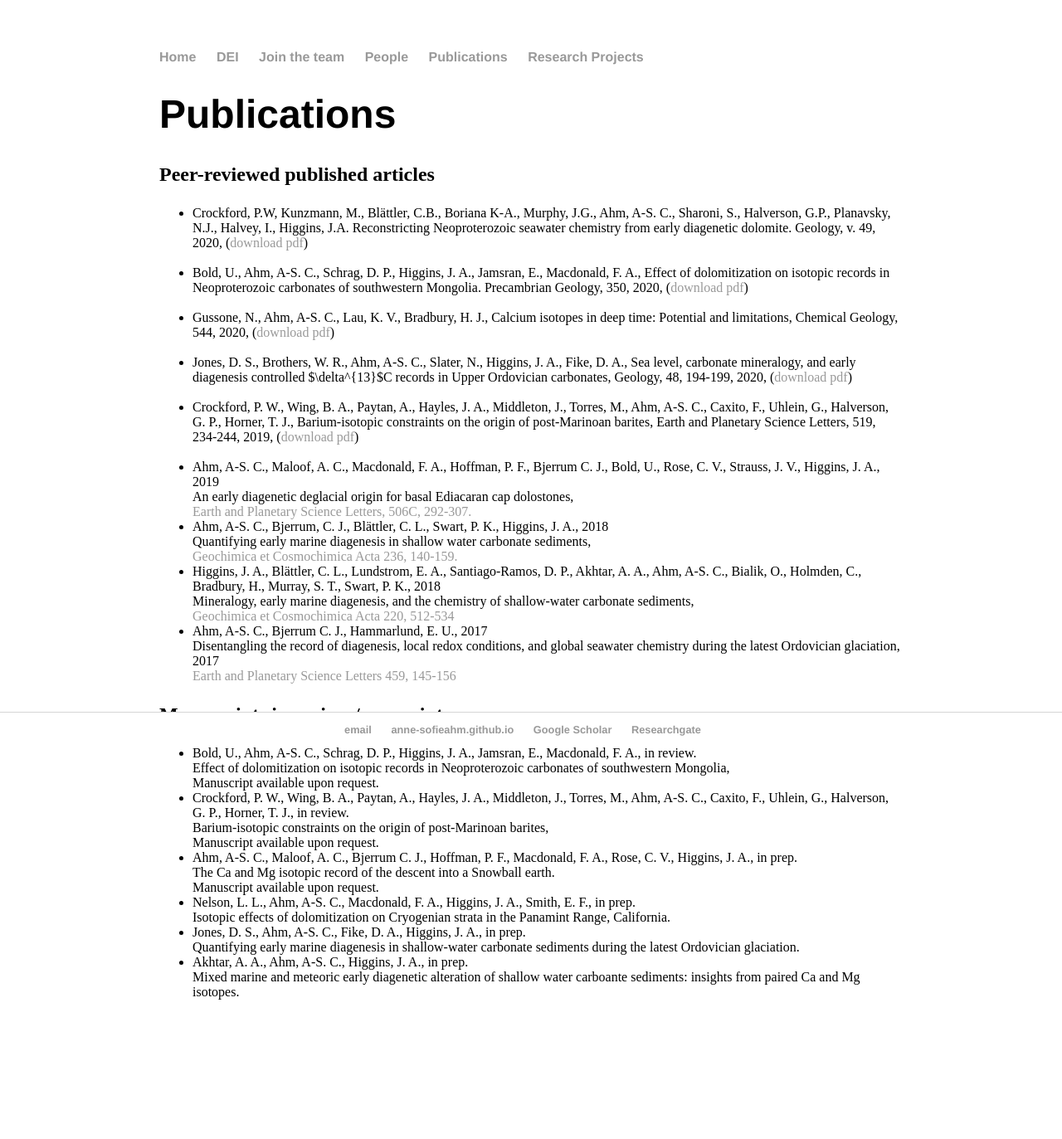
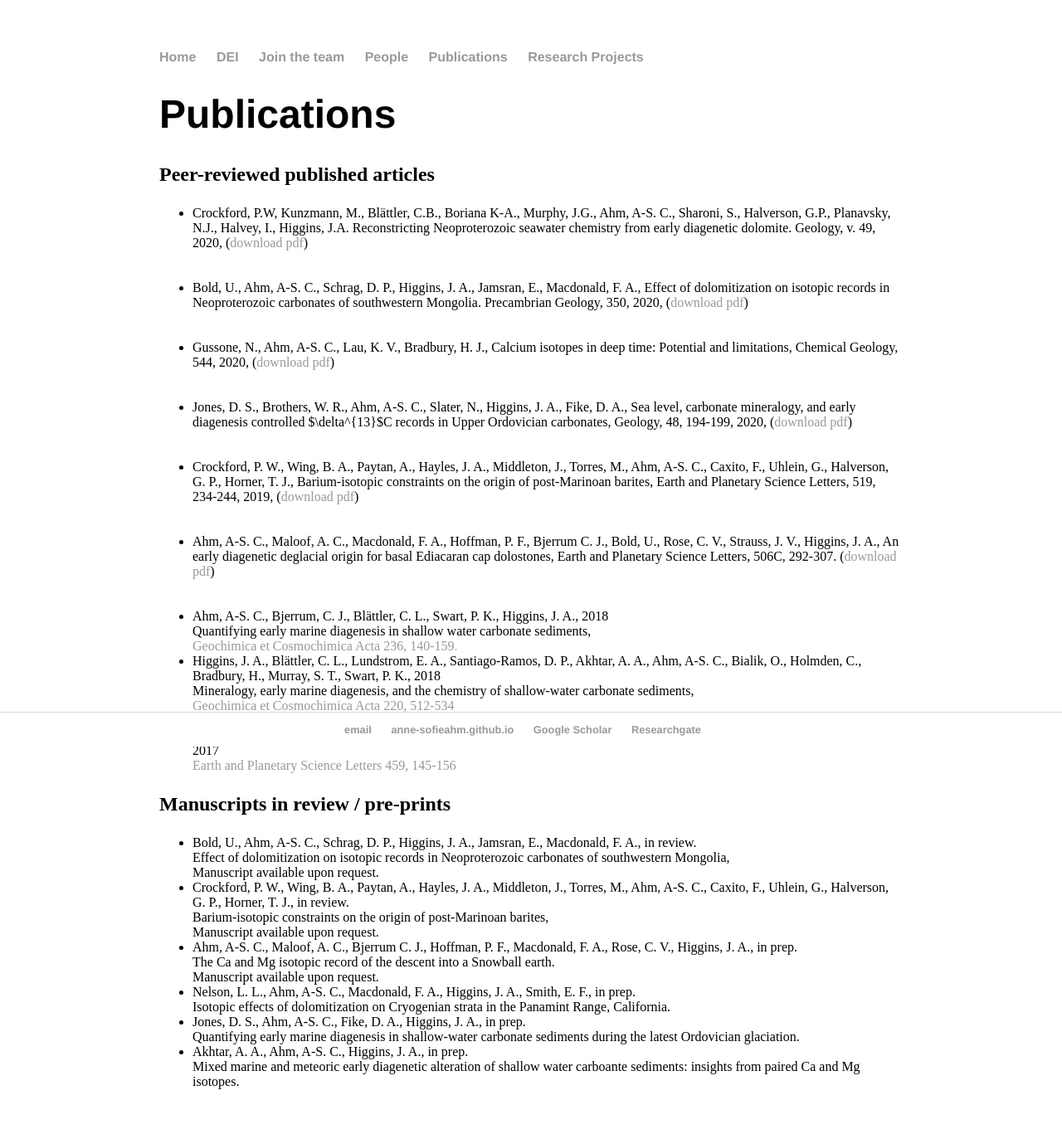
Before and after one commit to Anne-SofieAhm/Anne-SofieAhm.github.io, a Jekyll site: the page built from publications/index.html, in a window 1280 px wide. Shown: the whole page at 83% size. Built offline with Jekyll 4.4.1, drawn with Linux system fonts in a browser that asks for light colours; before the commit the page ends 1265 px from its top, so only the background shows below that.

Commit message:
Update index.html

```diff
--- a/publications/index.html
+++ b/publications/index.html
@@ -14,27 +14,27 @@ title: Publications
        Geology, v. 49, 2020, <link href="https://doi.org/10.1130/G48213.1">
          (<a href="Crockford2020.pdf">download pdf</a>)
      </li>
-<br>
+<br><br>
      <li>Bold, U., Ahm, A-S. C., Schrag, D. P., Higgins, J. A., Jamsran, E., Macdonald,
        F. A., Effect of dolomitization on isotopic records in Neoproterozoic carbonates
        of southwestern Mongolia. Precambrian Geology, 350, 2020,
        <link href="https://doi.org/10.1016/j.precamres.2020.105902">
        (<a href="Bold2020.pdf">download pdf</a>)
      </li>
-<br>
+<br><br>
      <li>Gussone, N., Ahm, A-S. C., Lau, K. V., Bradbury, H. J., Calcium isotopes
        in deep time: Potential and limitations, Chemical Geology, 544, 2020,
        <link href="https://doi.org/10.1016/j.chemgeo.2020.119601">
        (<a href="Gussone2020.pdf">download pdf</a>)
      </li>
-<br>
+<br><br>
      <li>Jones, D. S., Brothers, W. R., Ahm, A-S. C., Slater, N., Higgins, J. A.,
        Fike, D. A., Sea level, carbonate mineralogy, and early diagenesis controlled
        $\delta^{13}$C records in Upper Ordovician carbonates, Geology, 48, 194-199, 2020,
        <link href="https://doi.org/10.1130/G46861.1">
        (<a href="Jones2020.pdf">download pdf</a>)
      </li>
-<br>
+<br><br>
      <li>Crockford, P. W., Wing, B. A., Paytan, A., Hayles, J. A., Middleton, J.,
        Torres, M., Ahm, A-S. C., Caxito, F., Uhlein, G., Halverson, G. P., Horner,
        T. J., Barium-isotopic constraints on the origin of post-Marinoan barites,
@@ -42,12 +42,15 @@ title: Publications
        <link href="https://doi.org/10.1016/j.epsl.2019.05.018">
        (<a href="Crockford2019.pdf">download pdf</a>)
      </li>
-<br>
+<br><br>
     <li>Ahm, A-S. C., Maloof, A. C., Macdonald, F. A., Hoffman, P. F., Bjerrum C. J.,
-      Bold, U., Rose, C. V., Strauss, J. V., Higgins, J. A., 2019<br>
-      An early diagenetic deglacial origin for basal Ediacaran cap dolostones,<br>
-      <a href="https://doi.org/10.1016/j.epsl.2018.10.046">Earth and Planetary Science Letters, 506C, 292-307.</a></li>
-
+      Bold, U., Rose, C. V., Strauss, J. V., Higgins, J. A., An early diagenetic
+      deglacial origin for basal Ediacaran cap dolostones, Earth and Planetary
+      Science Letters, 506C, 292-307.
+      <link href="https://doi.org/10.1016/j.epsl.2018.10.046">
+      (<a href="Ahm2019.pdf">download pdf</a>)
+    </li>
+<br><br>
     <li>Ahm, A-S. C., Bjerrum, C. J., Blättler, C. L., Swart, P. K., Higgins, J. A., 2018<br>
       Quantifying early marine diagenesis in shallow water carbonate sediments,<br>
       <a href="https://doi.org/10.1016/j.gca.2018.02.042">Geochimica et Cosmochimica Acta 236, 140-159.</a></li>
```
